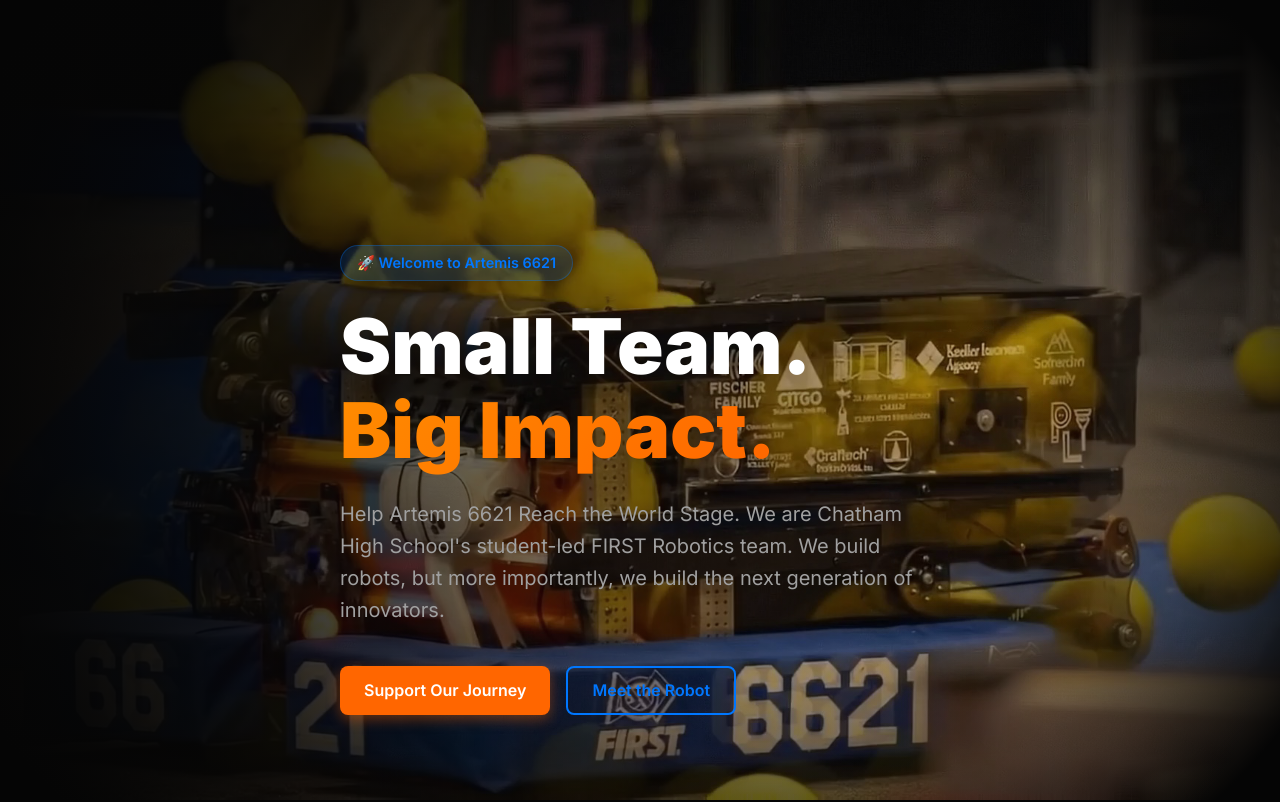
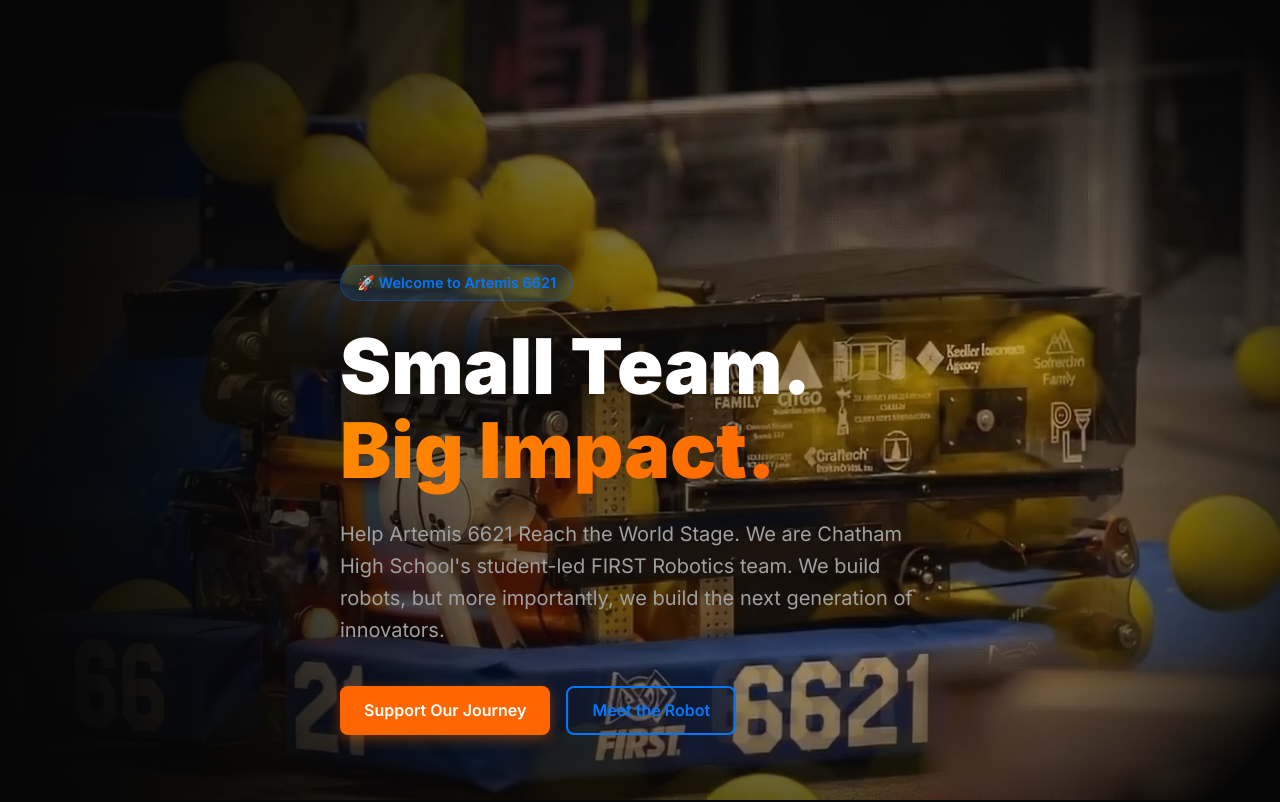
Before and after one commit to ReedFisch/artemis, a Next.js app: page / in a window 1280 px wide. Shown: the top 802 px of the page. Built offline with nearby package versions, Linux system fonts and the light colour scheme; no server answers.

Commit message:
style: Increase top spacer to 25vh and double sequence speed

```diff
--- a/app/page.tsx
+++ b/app/page.tsx
@@ -8,12 +8,12 @@ export default async function Home() {
   return (
     <main>
       {/* Hero Section */}
-      <section className="hero-section" style={{ position: "relative", height: "108vh" }}>
+      <section className="hero-section" style={{ position: "relative", height: "104vh" }}>
         {/* Sticky Background with Overlay */}
         <div style={{ position: "sticky", top: 0, height: "100vh", width: "100%", display: "flex", alignItems: "center", overflow: "hidden" }}>
           <HeroScroll />
 
-        <div className="container" style={{ position: "relative", zIndex: 1, marginTop: "20vh" }}>
+        <div className="container" style={{ position: "relative", zIndex: 1, marginTop: "25vh" }}>
           <div style={{ maxWidth: "800px" }}>
             <div className="animate-fade-in" style={{ display: "inline-block", padding: "0.5rem 1rem", backgroundColor: "rgba(0, 119, 255, 0.15)", border: "1px solid rgba(0, 119, 255, 0.3)", borderRadius: "30px", color: "var(--primary-blue)", fontWeight: "600", fontSize: "0.9rem", marginBottom: "1.5rem" }}>
               🚀 Welcome to Artemis 6621
--- a/components/HeroScroll.tsx
+++ b/components/HeroScroll.tsx
@@ -44,7 +44,7 @@ export default function HeroScroll() {
     const handleScroll = () => {
       // Hero section is 200vh tall, so 100vh is available for scrubbing
       const scrollTop = window.scrollY;
-      const maxScroll = window.innerHeight * 0.08;
+      const maxScroll = window.innerHeight * 0.04;
       const scrollFraction = Math.min(Math.max(scrollTop / maxScroll, 0), 1);
 
       const frameIndex = Math.floor(scrollFraction * (frameCount - 1));
```
